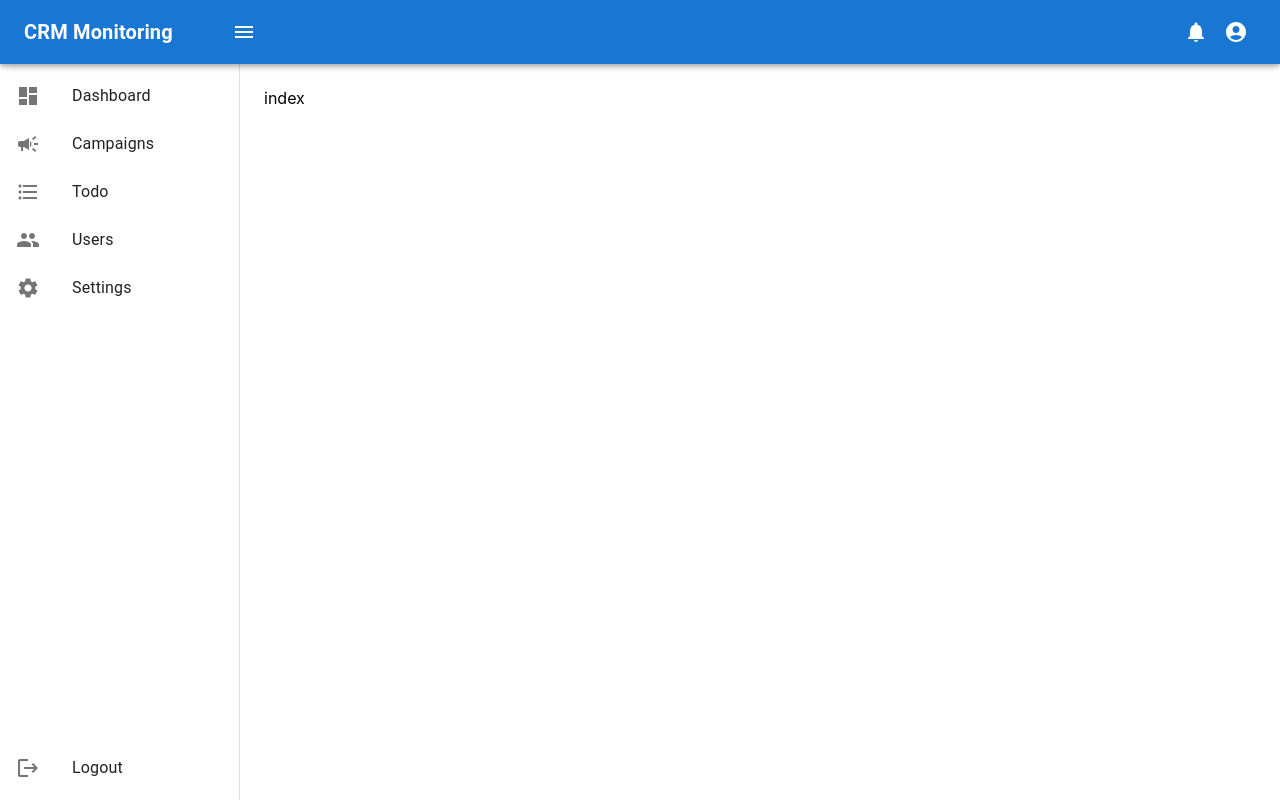
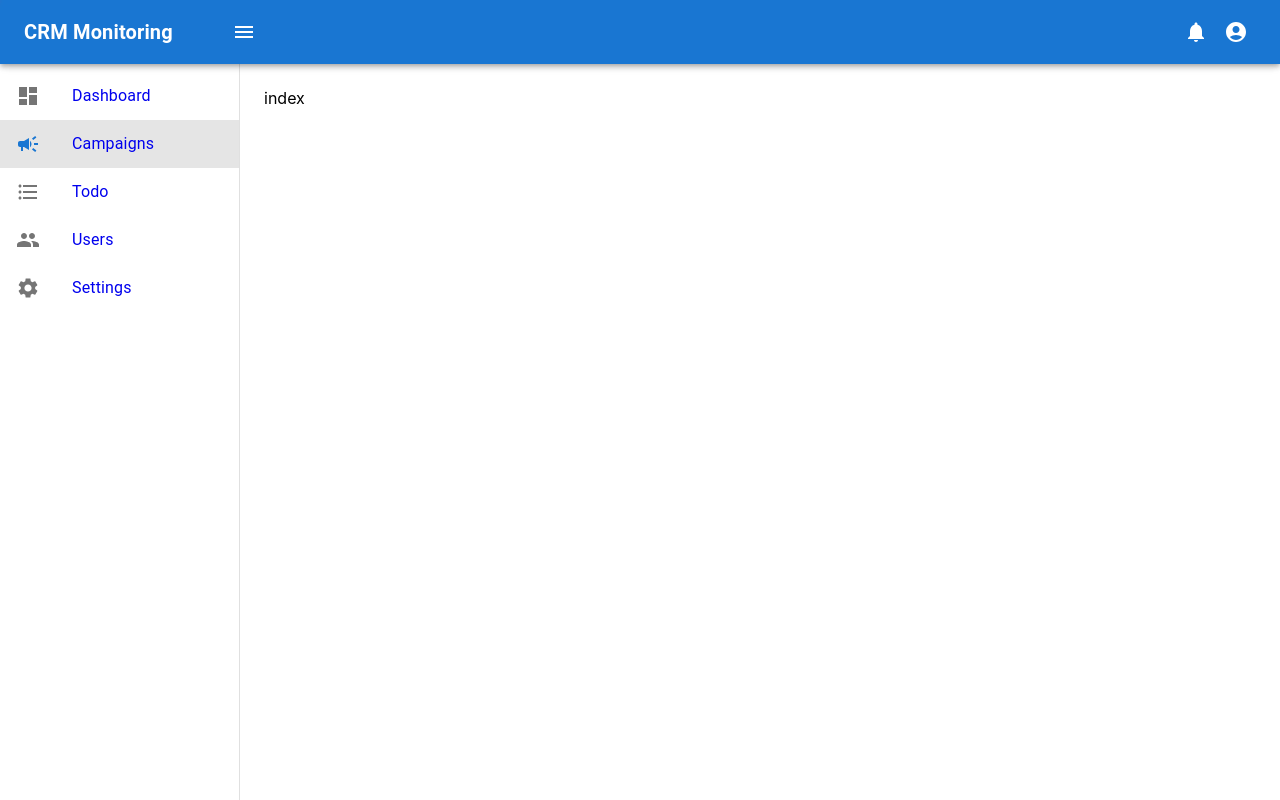
Before and after one commit to uzzal71/crm-system, a React (Create React App) app in the folder frontend/: page /campaigns in a window 1280 px wide. Built offline with nearby package versions, Linux system fonts and the light colour scheme.

Commit message:
sidebar link fixed and re-useable components

```diff
--- /dev/null
+++ b/frontend/src/layouts/private-layout/AppLayout.tsx
@@ -0,0 +1,64 @@
+import {
+  Campaign as CampaignIcon,
+  Dashboard as DashboardIcon,
+  Settings as SettingsIcon,
+  FormatListBulleted as TodoIcon,
+  People as UserIcon,
+} from "@mui/icons-material";
+import { Box, Toolbar } from "@mui/material";
+import React, { useState } from "react";
+import Navbar from "./Navbar";
+import Sidebar from "./Sidebar";
+
+interface IProps {
+  children: React.ReactNode;
+}
+
+export interface MenuItem {
+  label: string;
+  icon: React.ReactNode;
+  path: string;
+}
+
+const drawerWidth = 240;
+
+const AppLayout: React.FC<IProps> = ({ children }) => {
+  const [sidebarOpen, setSidebarOpen] = useState(true);
+
+  const menuItems: MenuItem[] = [
+    { label: "Dashboard", icon: <DashboardIcon />, path: "/dashboard" },
+    { label: "Campaigns", icon: <CampaignIcon />, path: "/campaigns" },
+    { label: "Todo", icon: <TodoIcon />, path: "/todos" },
+    { label: "Users", icon: <UserIcon />, path: "/users" },
+    { label: "Settings", icon: <SettingsIcon />, path: "/settings" },
+  ];
+
+  const toggleSidebar = () => {
+    setSidebarOpen(!sidebarOpen);
+  };
+
+  return (
+    <Box sx={{ display: "flex", height: "100vh" }}>
+      <Navbar toggleSidebar={toggleSidebar} />
+      <Sidebar
+        isOpen={sidebarOpen}
+        drawerWidth={drawerWidth}
+        menuItems={menuItems}
+      />
+      <Box
+        component="main"
+        sx={{
+          flexGrow: 1,
+          marginLeft: sidebarOpen ? `${drawerWidth}px` : 0,
+          transition: "margin-left 0.3s",
+          p: 3,
+        }}
+      >
+        <Toolbar />
+        {children}
+      </Box>
+    </Box>
+  );
+};
+
+export default AppLayout;
--- a/frontend/src/layouts/private-layout/PrivateLayout.tsx
+++ /dev/null
@@ -1,39 +0,0 @@
-import { Box, Toolbar } from "@mui/material";
-import React, { useState } from "react";
-import Navbar from "./Navbar";
-import Sidebar from "./Sidebar";
-
-interface IProps {
-  children: React.ReactNode;
-}
-
-const drawerWidth = 240;
-
-const PrivateLayout: React.FC<IProps> = ({ children }) => {
-  const [sidebarOpen, setSidebarOpen] = useState(true);
-
-  const toggleSidebar = () => {
-    setSidebarOpen(!sidebarOpen);
-  };
-
-  return (
-    <Box sx={{ display: "flex", height: "100vh" }}>
-      <Navbar toggleSidebar={toggleSidebar} />
-      <Sidebar isOpen={sidebarOpen} drawerWidth={drawerWidth} />
-      <Box
-        component="main"
-        sx={{
-          flexGrow: 1,
-          marginLeft: sidebarOpen ? `${drawerWidth}px` : 0,
-          transition: "margin-left 0.3s",
-          p: 3,
-        }}
-      >
-        <Toolbar />
-        {children}
-      </Box>
-    </Box>
-  );
-};
-
-export default PrivateLayout;
--- a/frontend/src/layouts/private-layout/Sidebar.tsx
+++ b/frontend/src/layouts/private-layout/Sidebar.tsx
@@ -1,11 +1,3 @@
-import {
-  Campaign as CampaignIcon,
-  Dashboard as DashboardIcon,
-  Logout as LogoutIcon,
-  Settings as SettingsIcon,
-  FormatListBulleted as TodoIcon,
-  People as UserIcon,
-} from "@mui/icons-material";
 import {
   Box,
   Drawer,
@@ -16,13 +8,20 @@ import {
   Toolbar,
 } from "@mui/material";
 import React from "react";
+import { NavLink } from "react-router-dom";
+import { MenuItem } from "./AppLayout";
 
 interface SidebarProps {
   isOpen: boolean;
   drawerWidth: number;
+  menuItems: MenuItem[];
 }
 
-const Sidebar: React.FC<SidebarProps> = ({ isOpen, drawerWidth }) => {
+const Sidebar: React.FC<SidebarProps> = ({
+  isOpen,
+  drawerWidth,
+  menuItems,
+}) => {
   return (
     <Drawer
       variant="persistent"
@@ -38,44 +37,23 @@ const Sidebar: React.FC<SidebarProps> = ({ isOpen, drawerWidth }) => {
       <Toolbar />
       <Box sx={{ display: "flex", flexDirection: "column", height: "100%" }}>
         <List sx={{ flexGrow: 1 }}>
-          <ListItem>
-            <ListItemIcon>
-              <DashboardIcon />
-            </ListItemIcon>
-            <ListItemText primary="Dashboard" />
-          </ListItem>
-          <ListItem>
-            <ListItemIcon>
-              <CampaignIcon />
-            </ListItemIcon>
-            <ListItemText primary="Campaigns" />
-          </ListItem>
-          <ListItem>
-            <ListItemIcon>
-              <TodoIcon />
-            </ListItemIcon>
-            <ListItemText primary="Todo" />
-          </ListItem>
-          <ListItem>
-            <ListItemIcon>
-              <UserIcon />
-            </ListItemIcon>
-            <ListItemText primary="Users" />
-          </ListItem>
-          <ListItem>
-            <ListItemIcon>
-              <SettingsIcon />
-            </ListItemIcon>
-            <ListItemText primary="Settings" />
-          </ListItem>
-        </List>
-        <List>
-          <ListItem>
-            <ListItemIcon>
-              <LogoutIcon />
-            </ListItemIcon>
-            <ListItemText primary="Logout" />
-          </ListItem>
+          {menuItems.map((item, index) => (
+            <ListItem
+              key={index}
+              component={NavLink}
+              to={item.path}
+              sx={{
+                "&.active": {
+                  backgroundColor: "rgba(0, 0, 0, 0.1)",
+                  "& .MuiListItemIcon-root": { color: "primary.main" },
+                },
+                "&:hover": { backgroundColor: "rgba(0, 0, 0, 0.08)" },
+              }}
+            >
+              <ListItemIcon>{item.icon}</ListItemIcon>
+              <ListItemText primary={item.label} />
+            </ListItem>
+          ))}
         </List>
       </Box>
     </Drawer>
--- a/frontend/src/pages/campaign/campaign-list.tsx
+++ b/frontend/src/pages/campaign/campaign-list.tsx
@@ -1,10 +1,10 @@
-import PrivateLayout from "../../layouts/private-layout/PrivateLayout";
+import AppLayout from "../../layouts/private-layout/AppLayout";
 
 const CampaignList = () => {
   return (
-    <PrivateLayout>
+    <AppLayout>
       <div>index</div>
-    </PrivateLayout>
+    </AppLayout>
   );
 };
 
--- a/frontend/src/pages/dashboard/index.tsx
+++ b/frontend/src/pages/dashboard/index.tsx
@@ -1,9 +1,9 @@
 import { Box, Card, CardContent, Grid, Typography } from "@mui/material";
-import PrivateLayout from "../../layouts/private-layout/PrivateLayout";
+import AppLayout from "../../layouts/private-layout/AppLayout";
 
 const Dashboard = () => {
   return (
-    <PrivateLayout>
+    <AppLayout>
       <Box sx={{ padding: 3 }}>
         <Typography variant="h5" fontWeight="bolder" gutterBottom>
           Campaign Delivery Metrics
@@ -44,7 +44,7 @@ const Dashboard = () => {
           </Typography>
         </Box>
       </Box>
-    </PrivateLayout>
+    </AppLayout>
   );
 };
 
--- a/frontend/src/pages/settings/index.tsx
+++ b/frontend/src/pages/settings/index.tsx
@@ -1,10 +1,10 @@
-import PrivateLayout from "../../layouts/private-layout/PrivateLayout";
+import AppLayout from "../../layouts/private-layout/AppLayout";
 
 const Settings = () => {
   return (
-    <PrivateLayout>
+    <AppLayout>
       <div>index</div>
-    </PrivateLayout>
+    </AppLayout>
   );
 };
 
--- a/frontend/src/pages/todo/todo-list.tsx
+++ b/frontend/src/pages/todo/todo-list.tsx
@@ -1,10 +1,10 @@
-import PrivateLayout from "../../layouts/private-layout/PrivateLayout";
+import AppLayout from "../../layouts/private-layout/AppLayout";
 
 const TodoList = () => {
   return (
-    <PrivateLayout>
+    <AppLayout>
       <div>todo-list</div>
-    </PrivateLayout>
+    </AppLayout>
   );
 };
 
--- a/frontend/src/pages/users/user-list.tsx
+++ b/frontend/src/pages/users/user-list.tsx
@@ -1,10 +1,10 @@
-import PrivateLayout from "../../layouts/private-layout/PrivateLayout";
+import AppLayout from "../../layouts/private-layout/AppLayout";
 
 const UserList = () => {
   return (
-    <PrivateLayout>
+    <AppLayout>
       <div>user-list</div>
-    </PrivateLayout>
+    </AppLayout>
   );
 };
 
```
